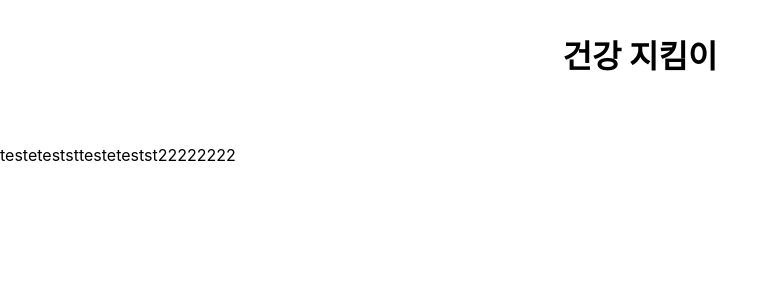
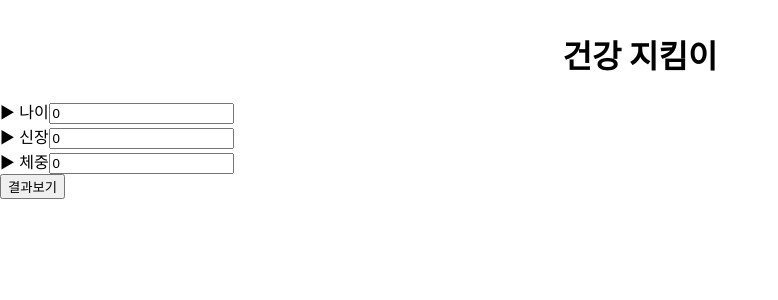
Before and after one commit to jxhxx/JJYSS, a React (Create React App) app: page / in a window 1280 px wide. Shown: the top 300 px of the page, without its empty margins (0-778 px from the left). Built offline with nearby package versions, Linux system fonts and the light colour scheme.

Commit message:
정보입력 상자 추가

```diff
--- a/src/App.js
+++ b/src/App.js
@@ -1,14 +1,19 @@
-import logo from './logo.svg';
+import React from 'react';
 import './App.css';
+
+// App Components
+import InfoComponent from './components/InfoComponent';
 
 function App() {
   return (
-    <div className="App">
-      <div className="title-nav">
-        <h1>건강 지킴이</h1>
+    <div className="app">
+      <div className="container">
+        <div className="title-nav">
+          <h1>건강 지킴이</h1>
         </div>
 
-    <Modal />
+      <InfoComponent />
+      </div>
     </div>
 
   );
--- /dev/null
+++ b/src/components/InfoComponent.jsx
@@ -0,0 +1,30 @@
+import React from 'react';
+
+class InfoComponent extends React.Component{
+    render(){
+        return(
+            <div className="info-form">
+                <form onSubmit="0">
+                    <div>
+                        <label>▶ 나이</label>
+                        <input value="0" />
+                    </div>
+                    <div>
+                        <label>▶ 신장</label>
+                        <input value="0" />
+                    </div>
+                    <div>
+                        <label>▶ 체중</label>
+                        <input value="0" />
+                    </div>
+                    <div>
+                        <button className='btn' type='submit'>결과보기</button>
+                    </div>
+                </form>
+            </div>
+        );
+
+    }
+}
+
+export default InfoComponent;
```
